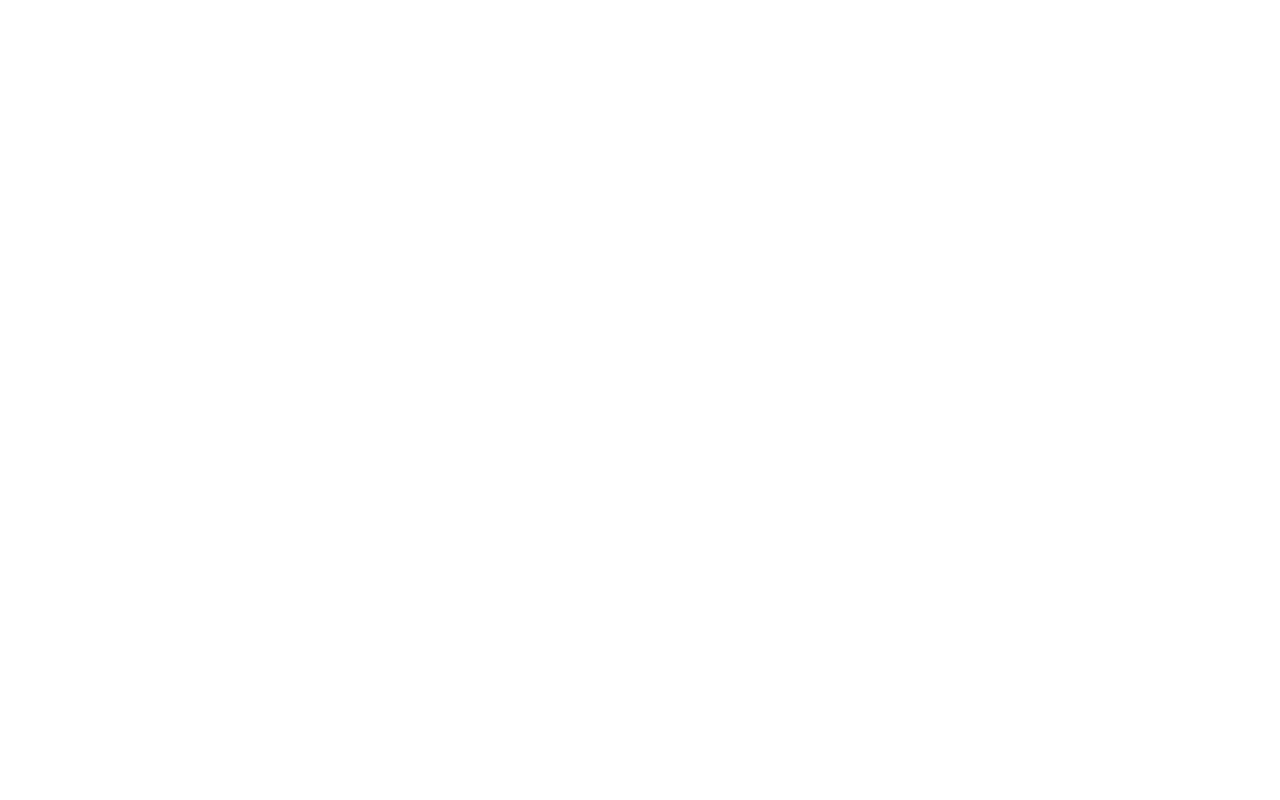
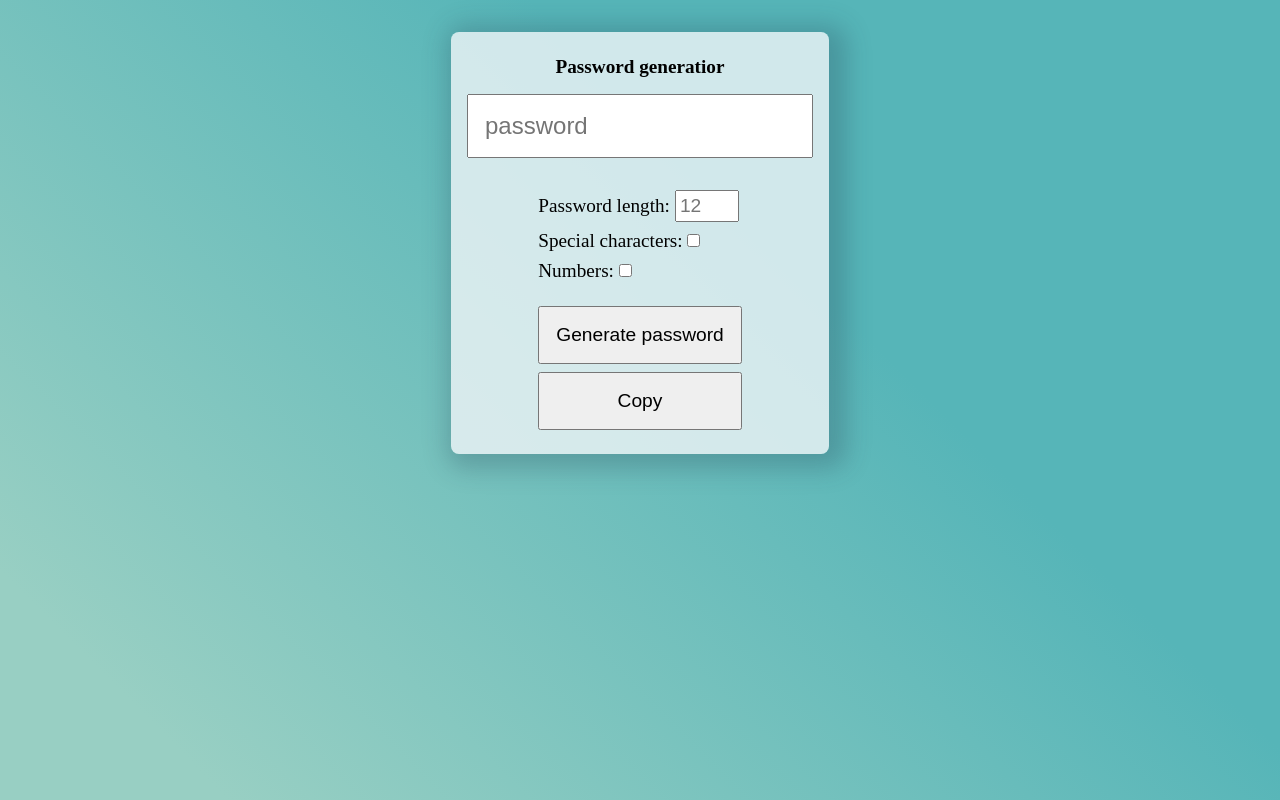
Before and after one commit to bareum-dev/password__generator, a plain HTML site: page index.html in a window 1280 px wide. Drawn offline with Linux system fonts and the light colour scheme.

Commit message:
feat: styles

```diff
--- a/index.html
+++ b/index.html
@@ -7,6 +7,30 @@
   <link rel="stylesheet" href="./style.css">
 </head>
 <body>
+  <section class="container">
+    <h1>Password generatior</h1>
+    <input class="password" type="text" placeholder="password">
+
+    <div class="controls">
+
+      <label for="password-length">Password length:
+        <input id="password-length" type="text" placeholder="12">
+      </label>
+
+      <label for="special-characters">Special characters:
+        <input id="special-characters" type="checkbox">
+      </label>
+
+      <label for="numbers">Numbers:
+        <input id="numbers" type="checkbox">
+      </label>
+
+      <button class="generate-btn">Generate password</button>
+      <button class="copy-btn">Copy</button>
+
+    </div>
+
+  </section>
   <script src="./script.js"></script>
 </body>
 </html>
--- a/style.css
+++ b/style.css
@@ -2,4 +2,75 @@
   margin: 0;
   padding: 0;
   box-sizing: border-box;
+  font-size: 1.2rem;
 }
+
+input {
+  outline: none;
+}
+
+html {
+  font-size: 16px;
+}
+
+body {
+  width: 100dvw;
+  height: 100dvh;
+  padding-top: 2rem;
+
+  background: -webkit-linear-gradient(45deg, rgb(152, 207, 195) 11%, rgb(86, 181, 184) 64%);
+  background: -moz-linear-gradient(45deg, rgb(152, 207, 195) 11%, rgb(86, 181, 184) 64%);
+  background: linear-gradient(45deg, rgb(152, 207, 195) 11%, rgb(86, 181, 184) 64%);
+}
+
+.container {
+  margin: 0 auto;
+  padding: 1.5rem 1rem;
+  width: fit-content;
+
+  display: flex;
+  flex-direction: column;
+  justify-content: center;
+  align-items: center;
+
+  background-color: rgba(241, 245, 248, 0.8);
+  border-radius: 0.5rem;
+
+  -webkit-box-shadow: 7px 4px 25px 11px rgba(34, 60, 80, 0.26);
+  -moz-box-shadow: 7px 4px 25px 11px rgba(34, 60, 80, 0.26);
+  box-shadow: 7px 4px 25px 11px rgba(34, 60, 80, 0.26);
+}
+
+h1 {
+  margin-bottom: 1rem;
+}
+
+.password {
+  padding: 1rem;
+  font-size: 1.5rem;
+  margin-bottom: 2rem;
+}
+
+.controls {
+  display: flex;
+  flex-direction: column;
+  align-items: flex-start;
+  gap: 0.5rem;
+}
+
+#password-length {
+  width: 4rem;
+  padding: 0.2rem;
+}
+
+.generate-btn,
+.copy-btn {
+  padding: 1rem;
+  text-align: center;
+  width: 100%;
+  cursor: pointer;
+}
+
+.generate-btn {
+  margin-top: 1rem;
+}
```
